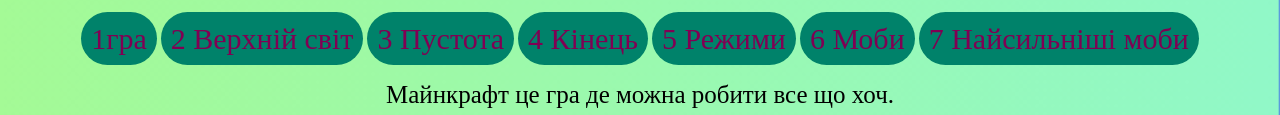
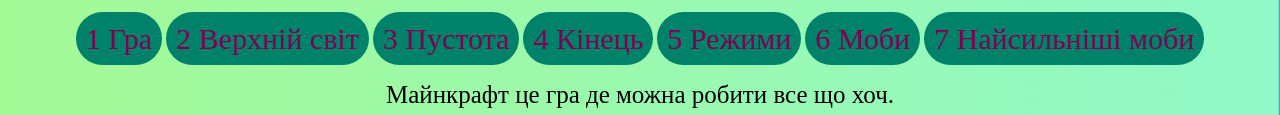
Before and after one commit to TanyaNM/oyuhno, a plain HTML site: page index.html in a window 1280 px wide. Shown: the part 312-427 px from the top of the page. Drawn offline with Linux system fonts and the light colour scheme.

Commit message:
Update index.html

```diff
--- a/index.html
+++ b/index.html
@@ -7,7 +7,7 @@
 <h1 >Майнкрафт</h1>
  <p > <img src="https://th.bing.com/th/id/OIP.F-oEAcbGL3xm_C4GZ6WhJwHaHa?w=165&h=180&c=7&r=0&o=5&dpr=1.5&pid=1.7"></p>
 <nav>
-<a href="#spiel">1гра</a>
+<a href="#spiel">1 Гра</a>
 <a href="#tt">2 Верхній світ</a>
 <a href="#aa">3 Пустота</a>
 <a href="#hh">4 Кінець</a>
```
